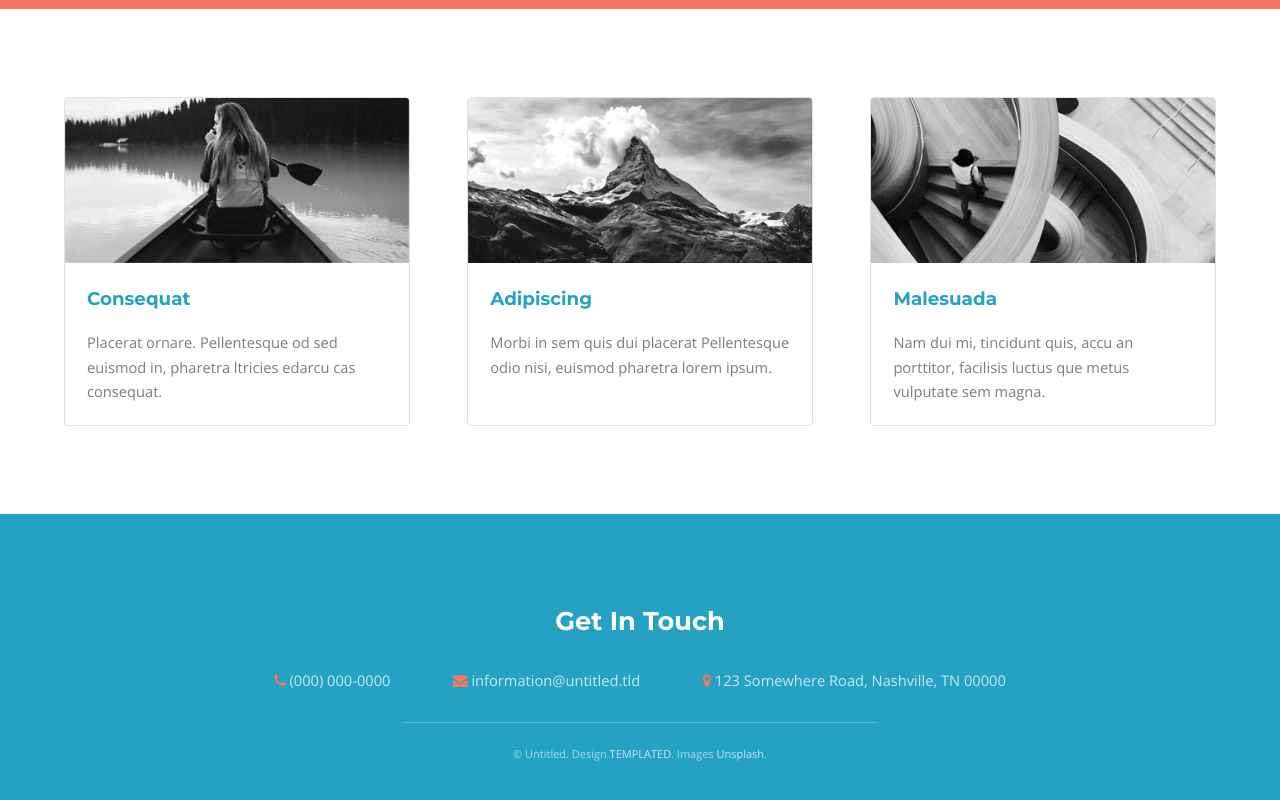
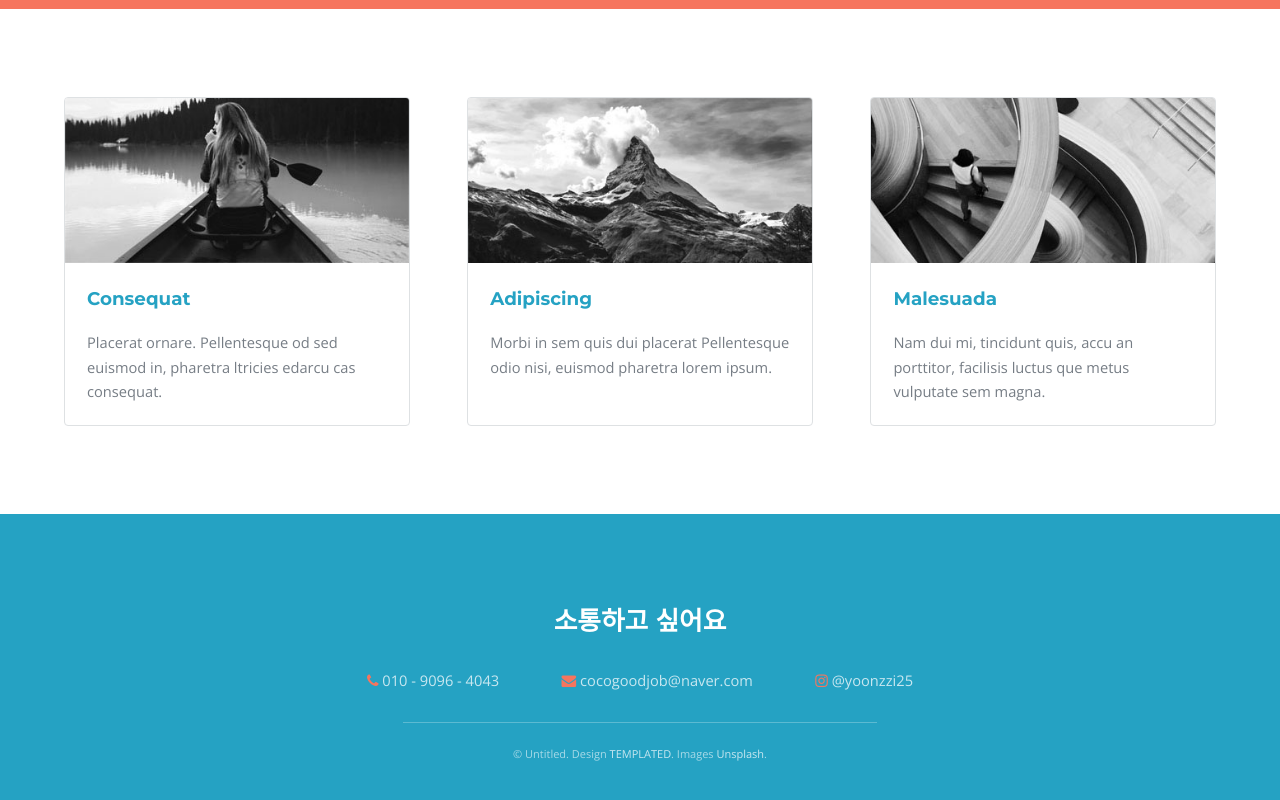
Before and after one commit to cocogoodjob/cocogoodjob.github.io, a plain HTML site: page index.html in a window 1280 px wide. Shown: the part 1592-2392 px from the top of the page. Drawn offline with nearby package versions, Linux system fonts and the light colour scheme.

Commit message:
changed get in touch

```diff
--- a/index.html
+++ b/index.html
@@ -132,11 +132,11 @@
 		<!-- Footer -->
 			<footer id="footer">
 				<div class="inner">
-					<h2>Get In Touch</h2>
+					<h2>소통하고 싶어요</h2>
 					<ul class="actions">
-						<li><span class="icon fa-phone"></span> <a href="#">(000) 000-0000</a></li>
-						<li><span class="icon fa-envelope"></span> <a href="#">information@untitled.tld</a></li>
-						<li><span class="icon fa-map-marker"></span> 123 Somewhere Road, Nashville, TN 00000</li>
+						<li><span class="icon fa-phone"></span> <a href="#"> 010 - 9096 - 4043</a></li>
+						<li><span class="icon fa-envelope"></span> <a href="#"> cocogoodjob@naver.com</a></li>
+						<li><span class="icon fa-instagram"></span> @yoonzzi25</li>
 					</ul>
 				</div>
 				<div class="copyright">
```
